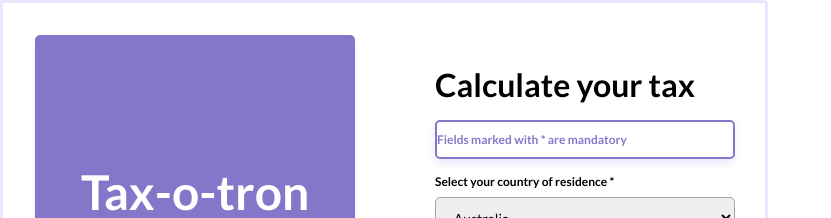
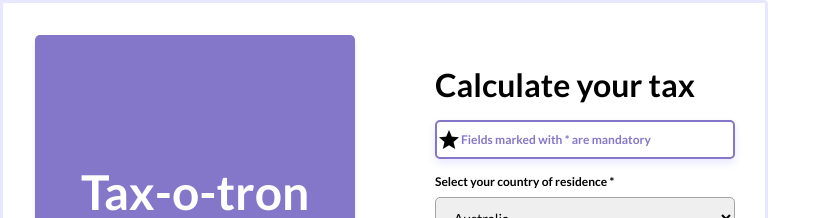
Before and after one commit to katherinesutarlim/visualcortex-exercise, a React (Create React App) app: page / in a window 1280 px wide. Shown: the top 218 px of the page, without its empty margins (0-831 px from the left). Built offline with nearby package versions, Linux system fonts and the light colour scheme.

Commit message:
1 binaries uploaded

```diff
--- a/src/form/Form.js
+++ b/src/form/Form.js
@@ -1,6 +1,6 @@
 import React, { PureComponent } from 'react';
 // import infoOutlinedIcon from './mdi_information-outline.png';
-// import Icon from '@material-ui/core/Icon';
+import Icon from '@material-ui/core/Icon';
 import formatter from '../utils/formatter';
 import '../common/fonts.css';
 import './form.css';
@@ -36,7 +36,7 @@ export default class Form extends PureComponent {
         {!result && (
           <div className="warning-box">
             {/* <img src={infoOutlinedIcon} /> */}
-            {/* <Icon>star</Icon> */}
+            <Icon>star</Icon>
             <p>Fields marked with * are mandatory</p>
           </div>
         )}
```
Also changed, not shown: src/results/mdi_information-outline.png (added).
